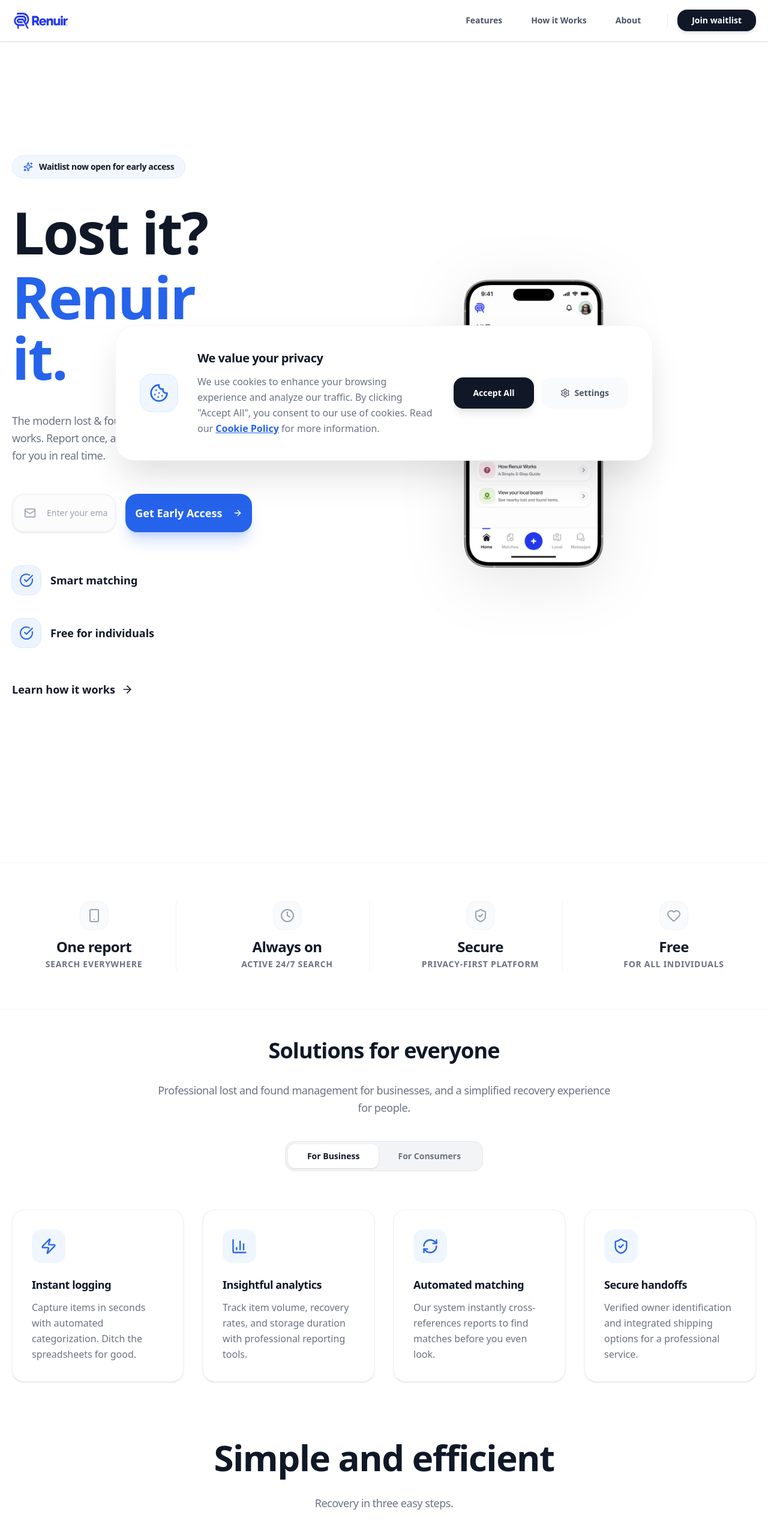
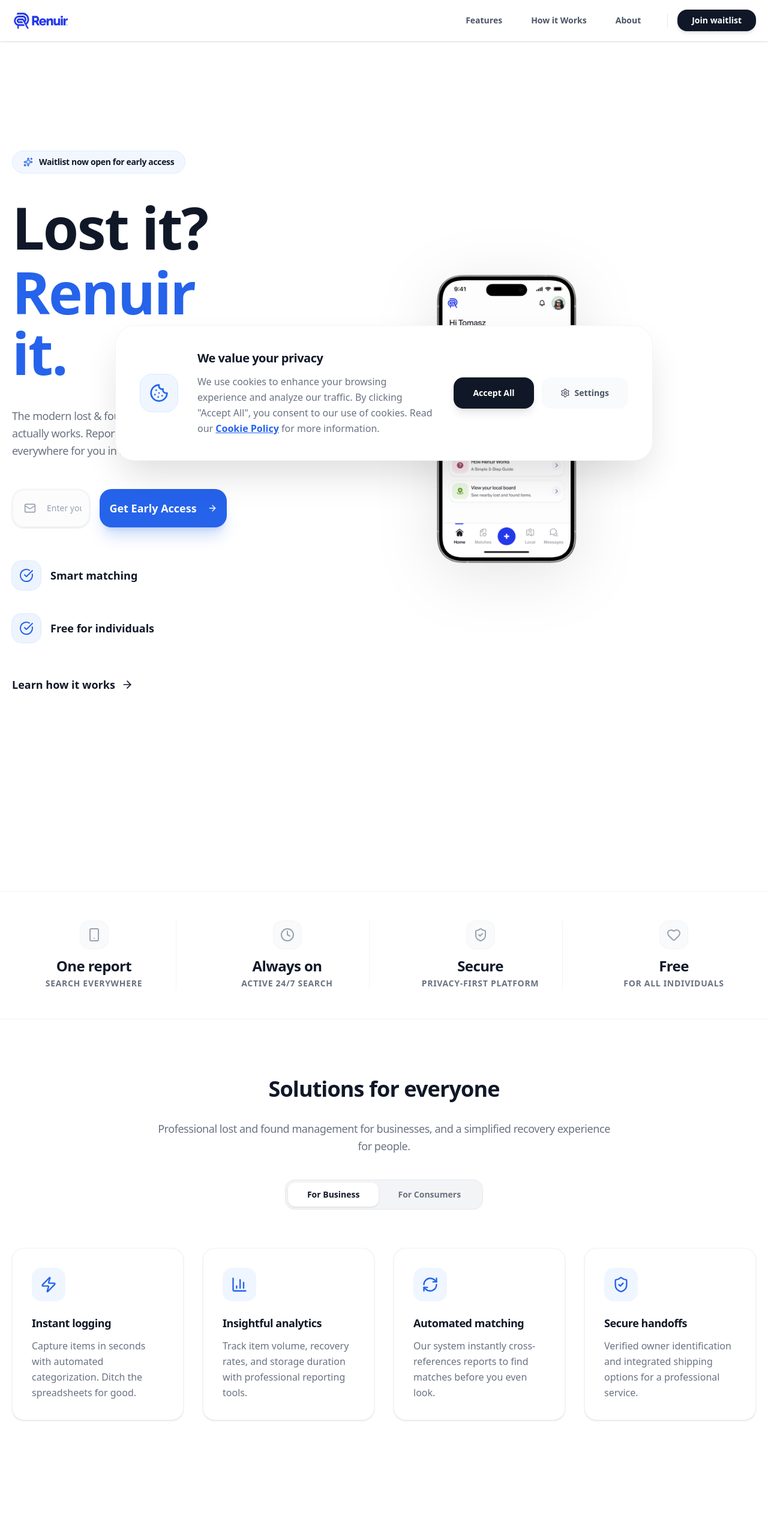
Before and after one commit to opemati90/renuir-website-redesign, a Next.js app: page / in a window 1280 px wide. Shown: the top 2565 px of the page at 60% size. Built offline with nearby package versions, Linux system fonts and the light colour scheme.

Commit message:
Fix hero section gaps, increase image size by 10%, and standardize professional section spacing

```diff
--- a/components/home/HomeFaq.tsx
+++ b/components/home/HomeFaq.tsx
@@ -17,7 +17,7 @@
   const isInView = useInView(ref, { once: true, amount: 0.1 });
 
   return (
-    <section id="faq" className="bg-white py-10 md:py-12">
+    <section id="faq" className="bg-white py-16 md:py-24">
       <motion.div
         ref={ref}
         initial="hidden"
--- a/components/home/HomeHero.tsx
+++ b/components/home/HomeHero.tsx
@@ -39,15 +39,15 @@
   const isInView = useInView(containerRef, { once: true, amount: 0.1 });
 
   return (
-    <section className="bg-white pt-4 md:pt-6 pb-8 md:pb-10 overflow-hidden">
+    <section className="bg-white pt-2 md:pt-4 pb-16 md:pb-24 overflow-hidden">
       <div ref={containerRef} className="app-container">
-        <div className="flex flex-col lg:flex-row gap-16 lg:gap-24 items-center">
+        <div className="flex flex-col lg:flex-row gap-8 lg:gap-12 items-center">
           {/* Left Content */}
           <motion.div
             initial="hidden"
             animate={isInView ? "show" : "hidden"}
             variants={fadeIn("up", "tween", 0.1, 0.6)}
-            className="flex-1 lg:flex-[0.35] space-y-10"
+            className="flex-1 lg:flex-[0.3] space-y-10"
           >
             {/* Badge */}
             <motion.div
@@ -185,7 +185,7 @@
             initial={{ opacity: 0, scale: 0.9, x: 20 }}
             animate={isInView ? { opacity: 1, scale: 1, x: 0 } : { opacity: 0, scale: 0.9, x: 20 }}
             transition={{ delay: 0.4, duration: 0.8, ease: "easeOut" }}
-            className="flex-1 lg:flex-[0.65] w-full flex items-center justify-center"
+            className="flex-1 lg:flex-[0.7] w-full flex items-center justify-center"
           >
             <div className="relative w-full max-w-2xl mx-auto">
               {/* Subtle backdrop highlight */}
--- a/components/home/HomeQuote.tsx
+++ b/components/home/HomeQuote.tsx
@@ -10,7 +10,7 @@
   const isInView = useInView(ref, { once: true, amount: 0.2 });
 
   return (
-    <section className="bg-gray-50 py-10 md:py-12" id="about">
+    <section className="bg-gray-50 py-16 md:py-24" id="about">
       <div ref={ref} className="app-container">
         <div className="grid grid-cols-1 lg:grid-cols-2 gap-20 items-center">
           {/* Content Side */}
--- a/components/home/HomeWaitlist.tsx
+++ b/components/home/HomeWaitlist.tsx
@@ -40,7 +40,7 @@
   const isInView = useInView(ref, { once: true, amount: 0.2 });
 
   return (
-    <section id="waitlist" className="bg-gray-50 py-10 md:py-12">
+    <section id="waitlist" className="bg-gray-50 py-16 md:py-24">
       <motion.div
         ref={ref}
         initial="hidden"
--- a/components/home/HowitWorks.tsx
+++ b/components/home/HowitWorks.tsx
@@ -16,7 +16,7 @@
   return (
     <section
       id="how-it-works"
-      className="bg-white py-10 md:py-12 overflow-hidden"
+      className="bg-white py-16 md:py-24 overflow-hidden"
     >
       <div ref={ref} className="app-container">
         {/* Header */}
--- a/components/home/TailoredFor.tsx
+++ b/components/home/TailoredFor.tsx
@@ -17,7 +17,7 @@
   const features = audience === "business" ? businessFeaturesData : consumerFeaturesData;
 
   return (
-    <section className="app-container py-10 md:py-12" id="features">
+    <section className="app-container py-16 md:py-24" id="features">
       <motion.div
         ref={ref}
         initial="hidden"
--- a/components/home/TrustedBy.tsx
+++ b/components/home/TrustedBy.tsx
@@ -10,7 +10,7 @@
   const isInView = useInView(ref, { once: true, amount: 0.1 });
 
   return (
-    <section className="bg-white border-y border-gray-100 py-12 md:py-16">
+    <section className="bg-white border-y border-gray-100 py-8 md:py-12">
       <div ref={ref} className="app-container">
         <div className="grid grid-cols-2 lg:grid-cols-4 gap-8 md:gap-12 divide-x-0 lg:divide-x divide-gray-100">
           {trustedByStats.map((stat, index) => (
```
